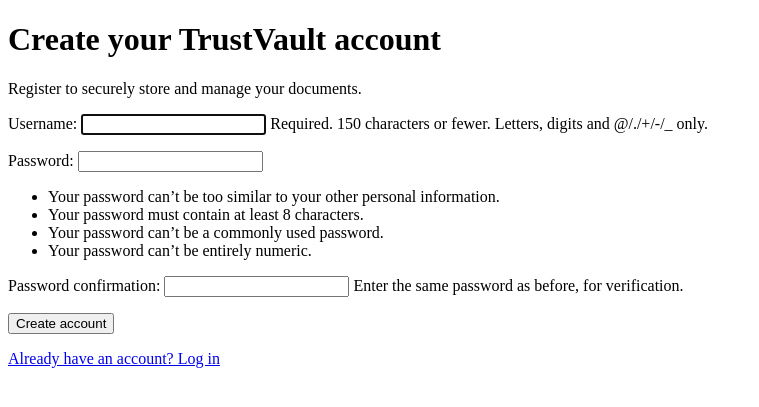
After one commit to susena-gaddam/TrustVault, a Django app: page /register/ in a window 1280 px wide. The commit adds this page. Shown: the top 407 px of the page, without its empty margins (0-759 px from the left). Run offline with Django 5.2, Linux system fonts and the light colour scheme.

Commit message:
Add user registration for TrustVault

```diff
--- a/documents/urls.py
+++ b/documents/urls.py
@@ -4,6 +4,7 @@ from . import views
 
 urlpatterns = [
     path("", views.home, name="home"),
+    path("register/", views.register, name="register"),
     path("upload/", views.upload_document, name="upload"),
     path(
         "documents/<int:document_id>/download/",
--- a/documents/views.py
+++ b/documents/views.py
@@ -2,11 +2,29 @@
 from pathlib import Path
 
 from django.shortcuts import render, redirect, get_object_or_404
+from django.contrib.auth import login
 from django.contrib.auth.decorators import login_required
+from django.contrib.auth.forms import UserCreationForm
 from django.contrib import messages
 from django.http import FileResponse
 
 from .models import Document, AuditLog
+
+
+def register(request):
+    if request.method == "POST":
+        form = UserCreationForm(request.POST)
+        if form.is_valid():
+            user = form.save()
+            login(request, user)
+            messages.success(request, "Account created successfully.")
+            return redirect("home")
+    else:
+        form = UserCreationForm()
+
+    return render(request, "registration/register.html", {
+        "form": form,
+    })
 
 
 @login_required
--- a/templates/registration/login.html
+++ b/templates/registration/login.html
@@ -29,5 +29,11 @@
         <button type="submit">Sign in</button>
         <input type="hidden" name="next" value="{{ next }}">
     </form>
+
+     <p>Don't have an account?
+        <a href="{% url 'register' %}">Create an account</a>
+     </p>
+
+
 </body>
 </html>
--- /dev/null
+++ b/templates/registration/register.html
@@ -0,0 +1,21 @@
+
+<!DOCTYPE html>
+<html lang="en">
+<head>
+    <meta charset="UTF-8">
+    <meta name="viewport" content="width=device-width, initial-scale=1.0">
+    <title>Create TrustVault Account</title>
+</head>
+<body>
+    <h1>Create your TrustVault account</h1>
+    <p>Register to securely store and manage your documents.</p>
+
+    <form method="post">
+        {% csrf_token %}
+        {{ form.as_p }}
+        <button type="submit">Create account</button>
+    </form>
+
+    <p><a href="{% url 'login' %}">Already have an account? Log in</a></p>
+</body>
+</html>
```
